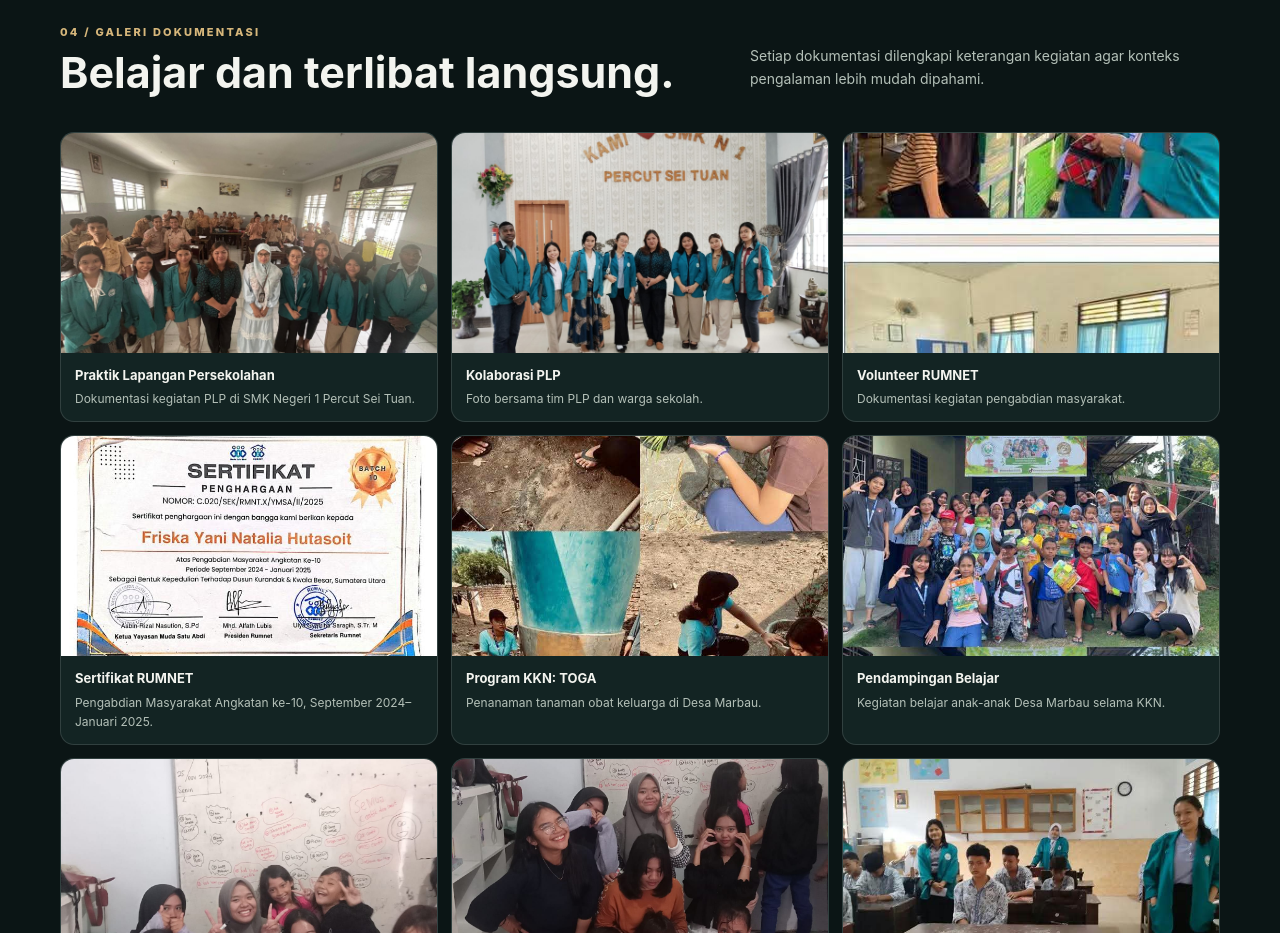
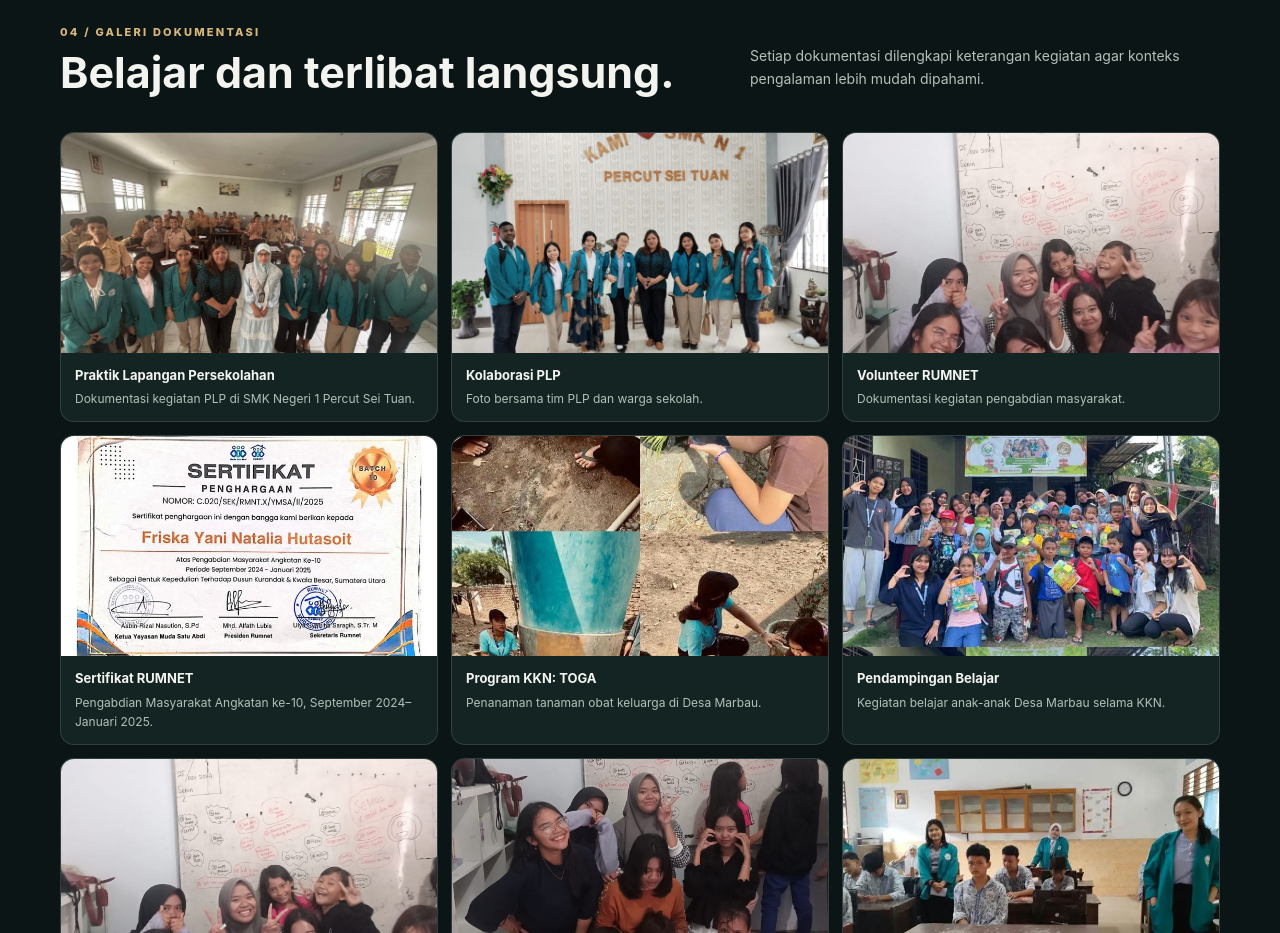
Before and after one commit to ffriska536-collab/friska-portfolio-yn, a plain HTML site: page index.html in a window 1280 px wide. Shown: the part 3360-4293 px from the top of the page. Drawn offline with Linux system fonts and the light colour scheme.

Commit message:
Update index.html

```diff
--- a/index.html
+++ b/index.html
@@ -41,7 +41,7 @@ section{padding:72px 0;border-top:1px solid var(--line)}.head{display:flex;justi
 <section id="gallery"><div class="wrap"><div class="head"><div><div class="eyebrow">04 / Galeri dokumentasi</div><h2>Belajar dan terlibat langsung.</h2></div><p>Setiap dokumentasi dilengkapi keterangan kegiatan agar konteks pengalaman lebih mudah dipahami.</p></div><div class="gallery">
 <figure><img src="assets/plp-class.jpeg" alt="Dokumentasi PLP di ruang kelas"><figcaption><strong>Praktik Lapangan Persekolahan</strong>Dokumentasi kegiatan PLP di SMK Negeri 1 Percut Sei Tuan.</figcaption></figure>
 <figure><img src="assets/plp-team.jpeg" alt="Foto bersama tim PLP"><figcaption><strong>Kolaborasi PLP</strong>Foto bersama tim PLP dan warga sekolah.</figcaption></figure>
-<figure><img src="assets/rum net-volunteer.jpeg" alt="Kegiatan Volunteer RUMNET"><figcaption><strong>Volunteer RUMNET</strong>Dokumentasi kegiatan pengabdian masyarakat.</figcaption></figure>
+<figure><img src="assets/teaching-1.jpeg" alt="assets/teaching-2.jpeg"><figcaption><strong>Volunteer RUMNET</strong>Dokumentasi kegiatan pengabdian masyarakat.</figcaption></figure>
 <figure><img src="assets/rum net-certificate.jpeg" alt="Sertifikat penghargaan RUMNET"><figcaption><strong>Sertifikat RUMNET</strong>Pengabdian Masyarakat Angkatan ke-10, September 2024–Januari 2025.</figcaption></figure>
 <figure><img src="assets/kkn-toga.jpeg" alt="Penanaman TOGA saat KKN"><figcaption><strong>Program KKN: TOGA</strong>Penanaman tanaman obat keluarga di Desa Marbau.</figcaption></figure>
 <figure><img src="assets/marbau-children.jpeg" alt="Kegiatan bersama anak-anak Desa Marbau"><figcaption><strong>Pendampingan Belajar</strong>Kegiatan belajar anak-anak Desa Marbau selama KKN.</figcaption></figure>
```
